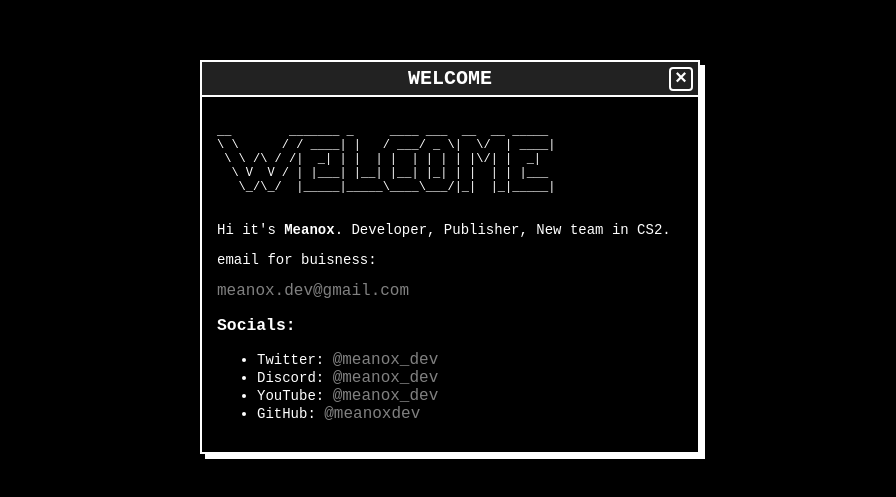
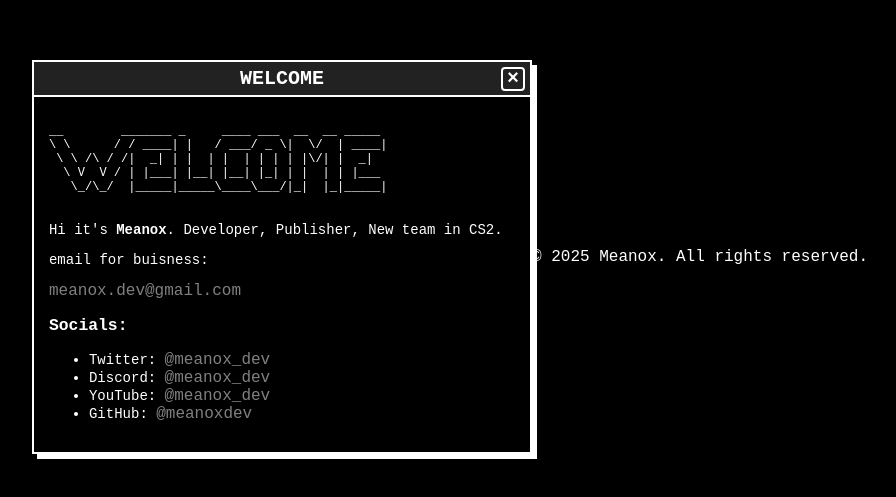
Before and after one commit to mxm1nex/meanox, a plain HTML site: page index.html in a window 1280 px wide. Shown: the part 143-640 px from the top of the page, without its empty margins (190-1086 px from the left). Drawn offline with Linux system fonts and the light colour scheme; a web font is replaced by a local one.

Commit message:
Update index.html

```diff
--- a/index.html
+++ b/index.html
@@ -43,5 +43,6 @@ __        _______ _     ____ ___  __  __ _____
             </ul>
         </div>
     </div>
+    <p class="footer-text">© 2025 Meanox. All rights reserved.</p>
 </body>
 </html>
```
